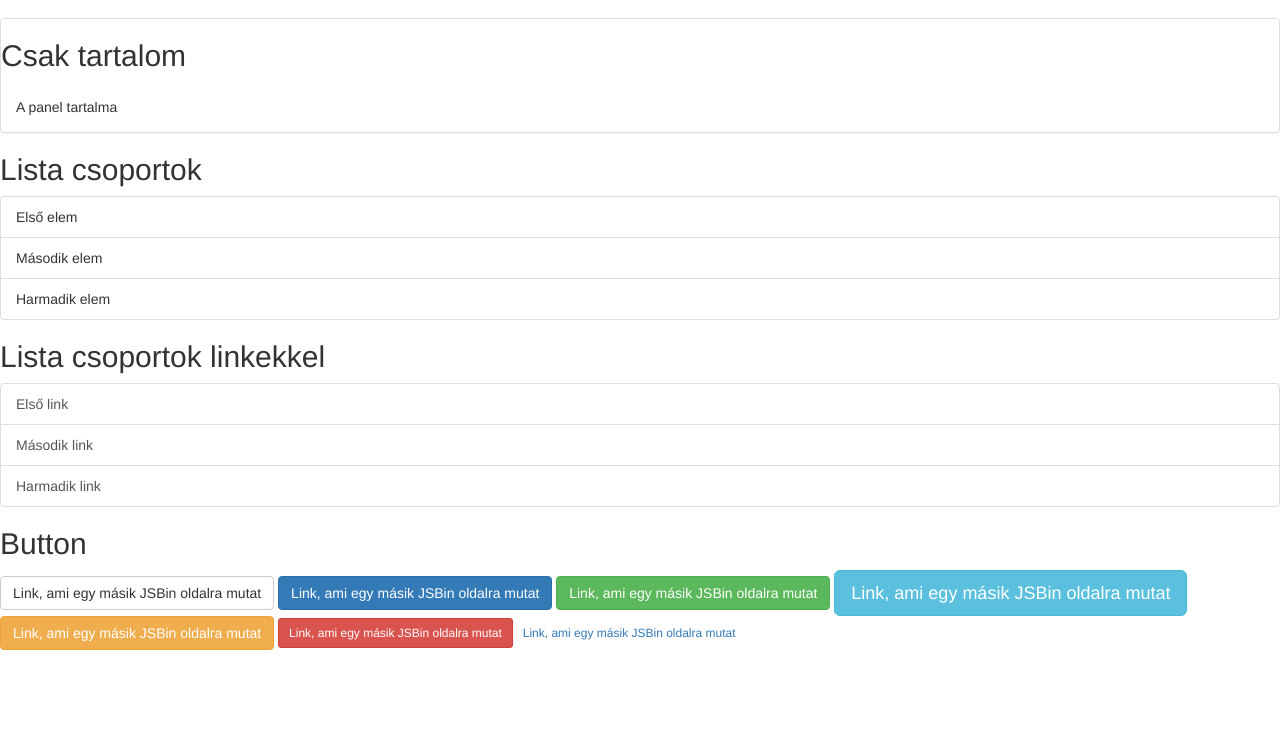
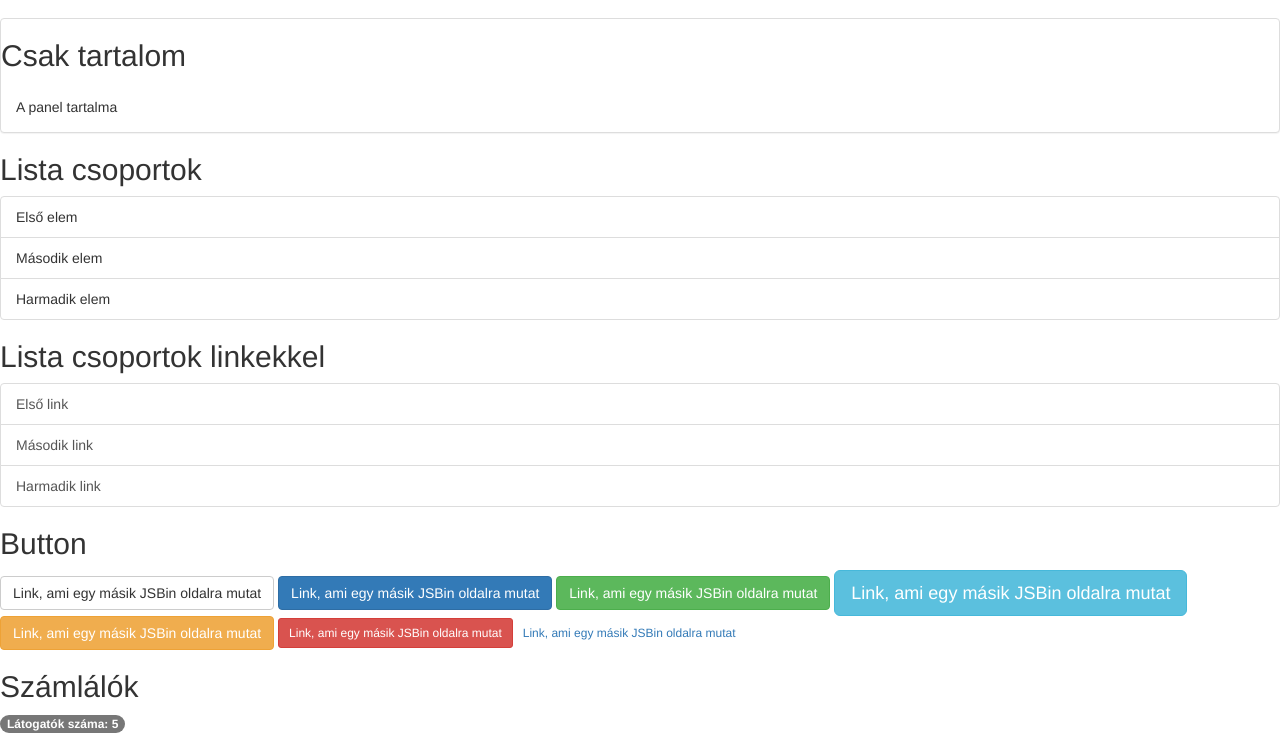
Before and after one commit to bejczi/Bootstrap-typography, a plain HTML site: page index.html in a window 1280 px wide. Shown: the part 2545-3278 px from the top of the page. Before the commit the page ends 3195 px from the top, so only its background shows below. Drawn offline with nearby package versions, Linux system fonts and the light colour scheme.

Commit message:
Bootstrap with komponent II/Counter

```diff
--- a/index.html
+++ b/index.html
@@ -122,5 +122,7 @@
     <a href="#" class="btn btn-warning btn-md">Link, ami egy másik JSBin oldalra mutat</a>
     <a href="#" class="btn btn-danger btn-sm">Link, ami egy másik JSBin oldalra mutat</a>
     <a href="#" class="btn btn-link btn-xs">Link, ami egy másik JSBin oldalra mutat</a>
+<h2>Számlálók</h2>
+  <span class="badge">Látogatók száma: 5</span>
 </body>
 </html>
```
